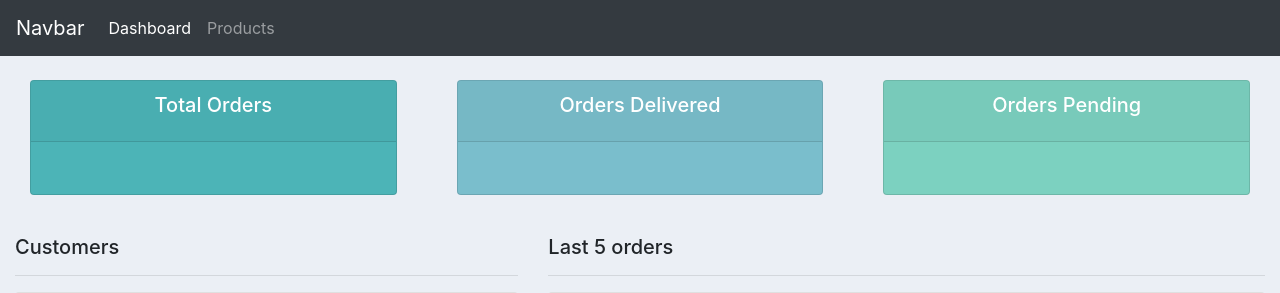
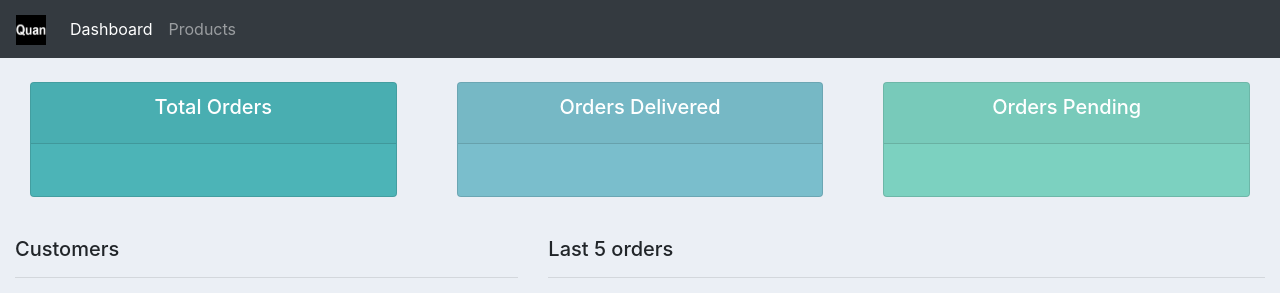
Before and after one commit to trhgquan/django-midterm, a Django app: template crm1/accounts/templates/accounts/dashboard.html in a window 1280 px wide. Shown: the top 293 px of the page. Run offline with Django 4.2, Linux system fonts and the light colour scheme; the template is opened without the code that fills it, so the values that code supplies are empty; some libraries are stand-ins or nearby versions.

Commit message:
Added vid 4: static files

```diff
--- a/crm1/accounts/templates/accounts/main.html
+++ b/crm1/accounts/templates/accounts/main.html
@@ -1,30 +1,11 @@
+{% load static %}
+
 <!DOCTYPE html>
 <html>
 <head>
     <title>CRM</title>
     <link rel="stylesheet" href="https://cdn.jsdelivr.net/npm/bootstrap@4.0.0/dist/css/bootstrap.min.css" integrity="sha384-Gn5384xqQ1aoWXA+058RXPxPg6fy4IWvTNh0E263XmFcJlSAwiGgFAW/dAiS6JXm" crossorigin="anonymous">
-
-    <style>
-        #logo {
-
-        }
-
-        body {
-            background-color: #ebeff5;
-        }
-
-        #total-orders {
-            background-color: #4cb4b7;
-        }
-
-        #orders-delivered {
-            background-color: #7abecc;
-        }
-
-        #orders-pending {
-            background-color: #7cd1c0;
-        }
-    </style>
+    <link rel='stylesheet' href='{% static "css/main.css" %}'>
 </head>
 <body>
     {% include 'accounts/navbar.html' %}
--- a/crm1/accounts/templates/accounts/navbar.html
+++ b/crm1/accounts/templates/accounts/navbar.html
@@ -1,5 +1,8 @@
+{% load static %}
 <nav class="navbar navbar-expand-lg navbar-dark bg-dark">
-    <a class="navbar-brand" href="#">Navbar</a>
+    <a class='navbar-brand' href='#'>
+        <img src='{% static "images/quan.jpg" %}' width='30' height='30'>
+    </a>
     <button class="navbar-toggler" type="button" data-toggle="collapse" data-target="#navbarSupportedContent" aria-controls="navbarSupportedContent" aria-expanded="false" aria-label="Toggle navigation">
       <span class="navbar-toggler-icon"></span>
     </button>
--- /dev/null
+++ b/crm1/static/css/main.css
@@ -0,0 +1,19 @@
+#logo {
+    /* Do nothing */
+}
+
+body {
+    background-color: #ebeff5;
+}
+
+#total-orders {
+    background-color: #4cb4b7;
+}
+
+#orders-delivered {
+    background-color: #7abecc;
+}
+
+#orders-pending {
+    background-color: #7cd1c0;
+}
```
Also changed, not shown: crm1/crm1/settings.py (+8 -1 lines), crm1/static/images/quan.jpg (added).
